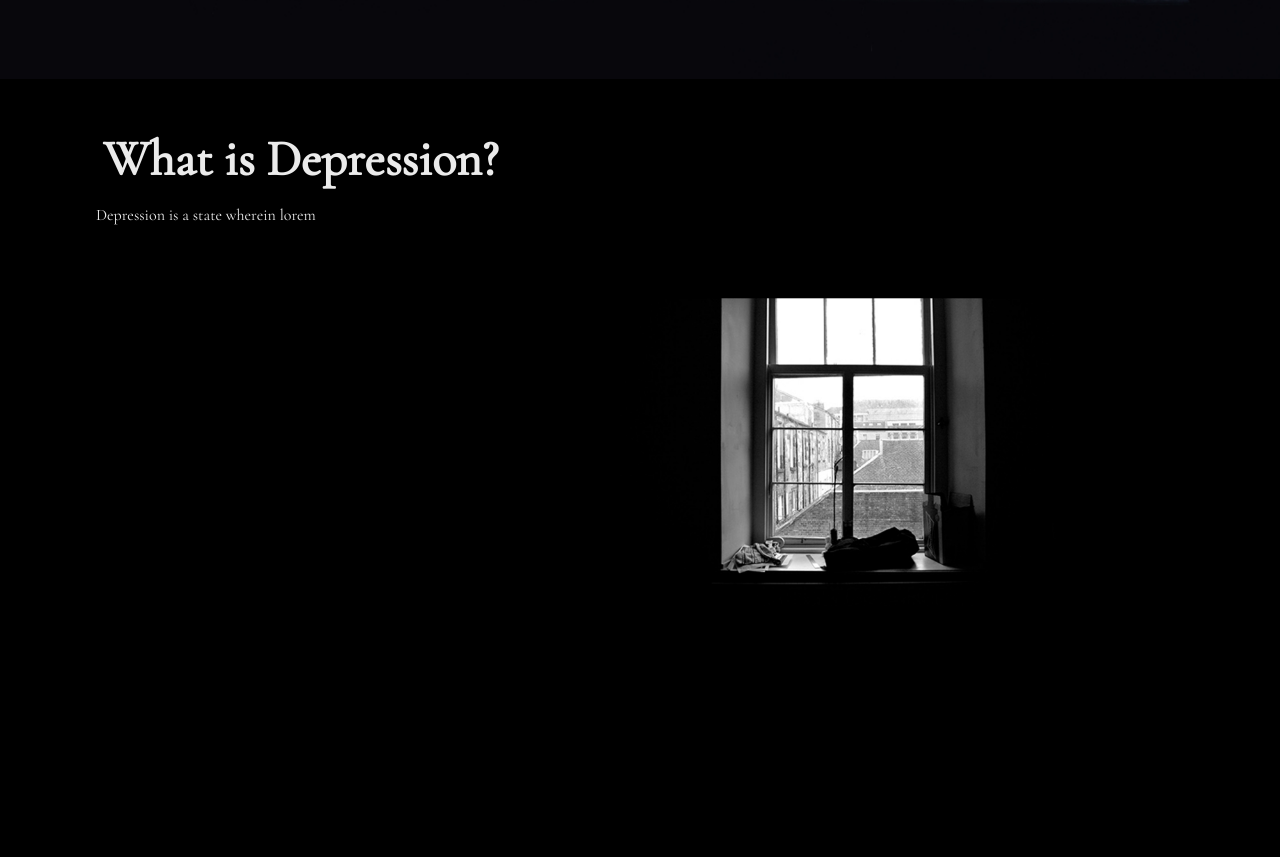
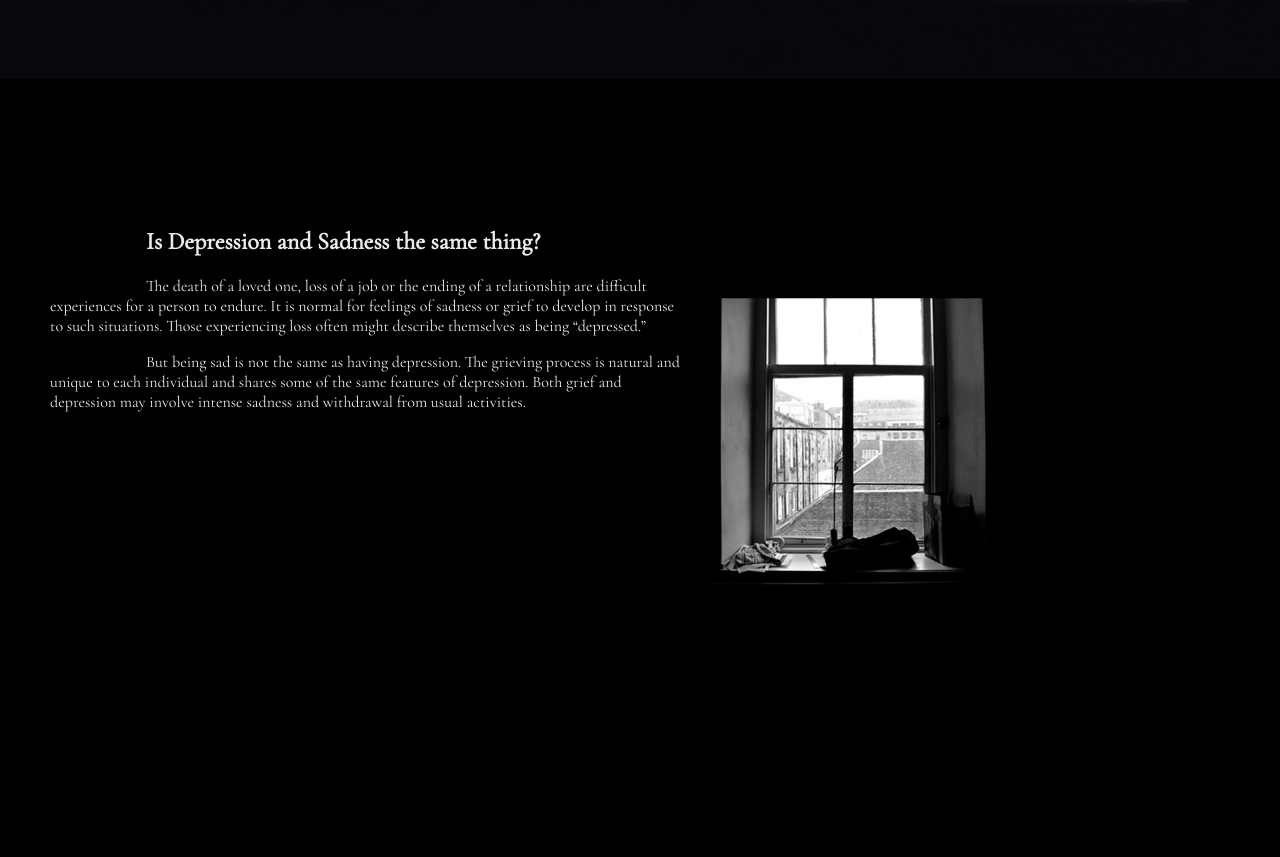
Before and after one commit to gabrnavarro/gabrnavarro.github.io, a plain HTML site: page index.html in a window 1280 px wide. Shown: the part 2321-3178 px from the top of the page. Drawn offline with nearby package versions, Linux system fonts and the light colour scheme.

Commit message:
added stuff

```diff
--- a/assets/main.css
+++ b/assets/main.css
@@ -54,6 +54,16 @@ h1 {
     text-indent: 15%;
 }
 
+#slide-4 .childContent{
+    width: 50%;
+    float: left;
+    color: #ebebeb;
+    text-align: left;
+    margin-top: 10%;
+    margin-left: 50px;
+    text-indent: 15%;
+}
+
 .right {
     margin-top: 25% !important;
 }
--- a/index.html
+++ b/index.html
@@ -1,6 +1,6 @@
 <html>
     <head>
-        <title>The Brain - Interactive</title>
+        <title>Depression</title>
         <link rel="stylesheet" href="assets/main.css">
         <meta charset="utf-8" />
 <link href="https://fonts.googleapis.com/css?family=Cormorant+Garamond" rel="stylesheet">
@@ -68,10 +68,13 @@
             <div class="bcg">
                 <div class="hsContainer">
                     <div class="childContent">
-                        <h1>What is Depression?</h1>
-                        <p>Depression is a state wherein lorem</p>
-                    </div>
-                    <div class="childContent">
+                        <h2>Is Depression and Sadness the same thing?</h2>
+<p>The death of a loved one, loss of a job or the ending of a relationship are difficult experiences for a person to endure.
+    It is normal for feelings of sadness or grief to develop in response to such situations. Those experiencing loss often
+    might describe themselves as being “depressed.”</p>
+<p>But being sad is not the same as having depression. The grieving process is natural and unique to each individual and shares
+    some of the same features of depression. Both grief and depression may involve intense sadness and withdrawal from usual
+    activities.</p>
                     </div>
                 </div>
             </div>
```
Also changed, not shown: 1 other file.
